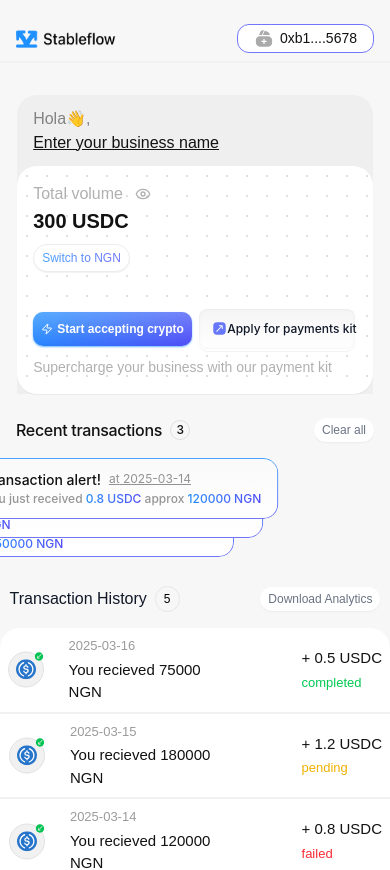
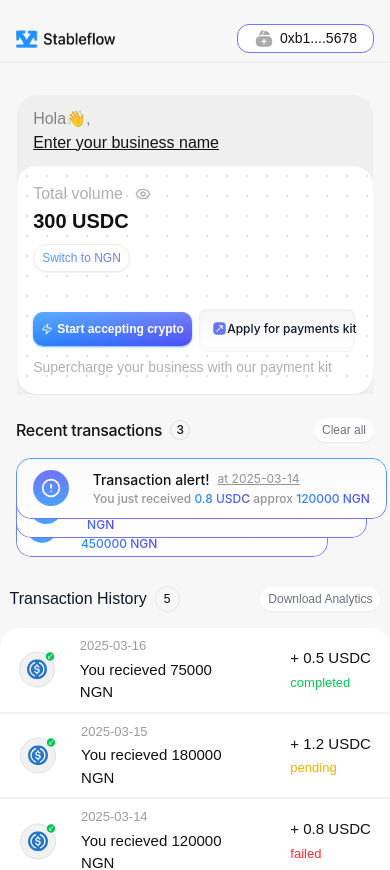
Before and after one commit to stableflowng-ship-it/Stableflow-frontend, a Next.js app: page /dashboard in a window 390 px wide. Shown: the top 870 px of the page. Built offline with nearby package versions, Linux system fonts and the light colour scheme; a web font is replaced by a local one.

Commit message:
final mobile change for now

```diff
--- a/src/components/transaction-history-container.tsx
+++ b/src/components/transaction-history-container.tsx
@@ -79,7 +79,7 @@ const TransactionHistoryContainer: React.FC<TransactionHistoryContainerProps> =
 
           <Dialog.Root key={transact.unique_id} >
             <Dialog.Trigger asChild>
-<div className='cursor-pointer flex flex-row justify-between items-center w-full border-b-2 p-[0.5rem] px-[0.5rem] border-[#F1F1F1]'
+<div className='cursor-pointer flex flex-row justify-between items-center w-full border-b-2 p-[0.5rem] px-[1.2rem] border-[#F1F1F1]'
 onClick={() => setSelectedTransaction(transact)}
  >
 <div className='flex flex-row gap-[1.5rem]'>
--- a/src/components/transaction-notification.tsx
+++ b/src/components/transaction-notification.tsx
@@ -152,7 +152,7 @@ export default function TransactionNotification({
             return (
               <div
                 key={notification.unique_id}
-                className={`lg:absolute lg:left-1/2 -translate-x-1/4  lg:mr-0 lg:transform lg:-translate-x-1/2 ${isClearing ? "animate-clear-notification" : ""}`}
+                className={`lg:absolute lg:left-1/2 ml-[1rem] lg:ml-0 lg:transform lg:-translate-x-1/2 ${isClearing ? "animate-clear-notification" : ""}`}
                 style={{
                   width: sizes[index].width,
                   height: sizes[index].height,
```
